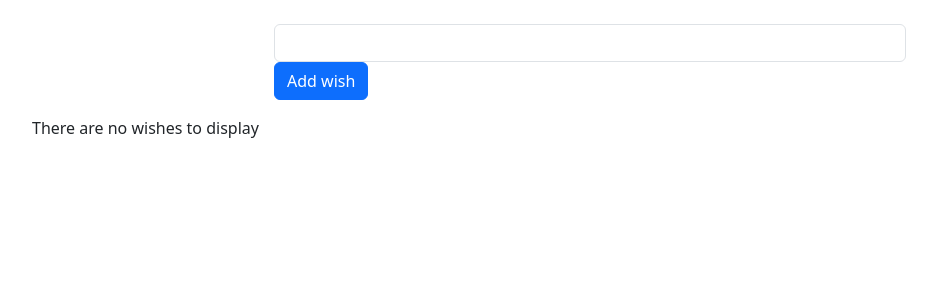
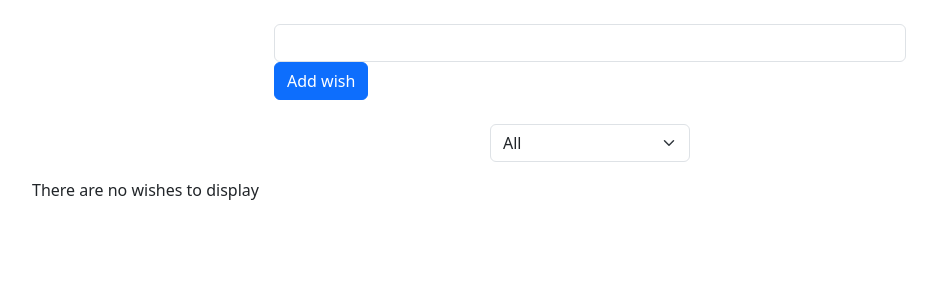
Before and after one commit to abhinav-vayana/angular-wishlist, an Angular app: page / in a window 1280 px wide. Shown: the top 300 px of the page, without its empty margins (50-987 px from the left). Built offline with nearby package versions, Linux system fonts and the light colour scheme.

Commit message:
separated the filter in another component

```diff
--- a/src/app/app.component.html
+++ b/src/app/app.component.html
@@ -1,6 +1,7 @@
 <div>
   <add-wish-form (addWish)="items.push($event)"></add-wish-form>
 </div>
+<wish-filter (filter)="listFilter = $event"></wish-filter>
 <div class="container ml-5 mt-3">
   <wish-list [wishes]="visibleItems"></wish-list>
 </div>
--- a/src/app/app.component.ts
+++ b/src/app/app.component.ts
@@ -4,27 +4,29 @@ import { CommonModule } from '@angular/common';
 import { FormsModule } from '@angular/forms';
 import { WishListComponent } from './wish-list/wish-list.component';
 import { AddWishFormComponent } from './add-wish-form/add-wish-form.component';
+import { WishFilterComponent } from './wish-filter/wish-filter.component';
 @Component({
   selector: 'app-root',
   standalone: true,
-  imports: [CommonModule, FormsModule, WishListComponent, AddWishFormComponent],
+  imports: [
+    CommonModule,
+    FormsModule,
+    WishListComponent,
+    AddWishFormComponent,
+    WishFilterComponent,
+  ],
   templateUrl: './app.component.html',
   styleUrl: './app.component.css',
 })
 export class AppComponent {
   items: WishItem[] = [];
-  title = 'wishlist';
 
   listFilter: string = '0';
 
   get visibleItems(): WishItem[] {
-    let value = this.listFilter;
-    if (value === '0') {
-      return this.items;
-    } else if (value === '1') {
-      return this.items.filter((item) => item.isComplete === false);
-    } else {
-      return this.items.filter((item) => item.isComplete === true);
-    }
+    const value = this.listFilter;
+    if (value === '0') return this.items;
+    if (value === '1') return this.items.filter((item) => !item.isComplete);
+    return this.items.filter((item) => item.isComplete);
   }
 }
--- a/src/app/wish-filter/wish-filter.component.html
+++ b/src/app/wish-filter/wish-filter.component.html
@@ -1,6 +1,11 @@
 <div class="row mt-3 gx-3 gy-2 align-items-center justify-content-center">
   <div class="col-sm-2">
-    <select name="filter" class="form-select" [(ngModel)]="listFilter">
+    <select
+      name="filter"
+      class="form-select"
+      [(ngModel)]="listFilter"
+      (ngModelChange)="changeFilter($event)"
+    >
       <option value="0">All</option>
       <option value="1">Unfullfilled</option>
       <option value="2">Fullfilled</option>
--- a/src/app/wish-filter/wish-filter.component.ts
+++ b/src/app/wish-filter/wish-filter.component.ts
@@ -1,11 +1,22 @@
-import { Component } from '@angular/core';
-
+import { Component, Output, EventEmitter } from '@angular/core';
+import { WishItem } from '../../shared/models/wishItem';
+import { FormsModule } from '@angular/forms';
+const filters = [
+  (item: WishItem) => item,
+  (item: WishItem) => !item.isComplete,
+  (item: WishItem) => item,
+];
 @Component({
-  selector: 'app-wish-filter',
-  imports: [],
+  selector: 'wish-filter',
+  imports: [FormsModule],
   templateUrl: './wish-filter.component.html',
-  styleUrl: './wish-filter.component.css'
+  styleUrl: './wish-filter.component.css',
 })
 export class WishFilterComponent {
+  listFilter: any = '0';
+  @Output() filter = new EventEmitter<any>();
 
+  changeFilter(value: any) {
+    this.filter.emit(value);
+  }
 }
```
